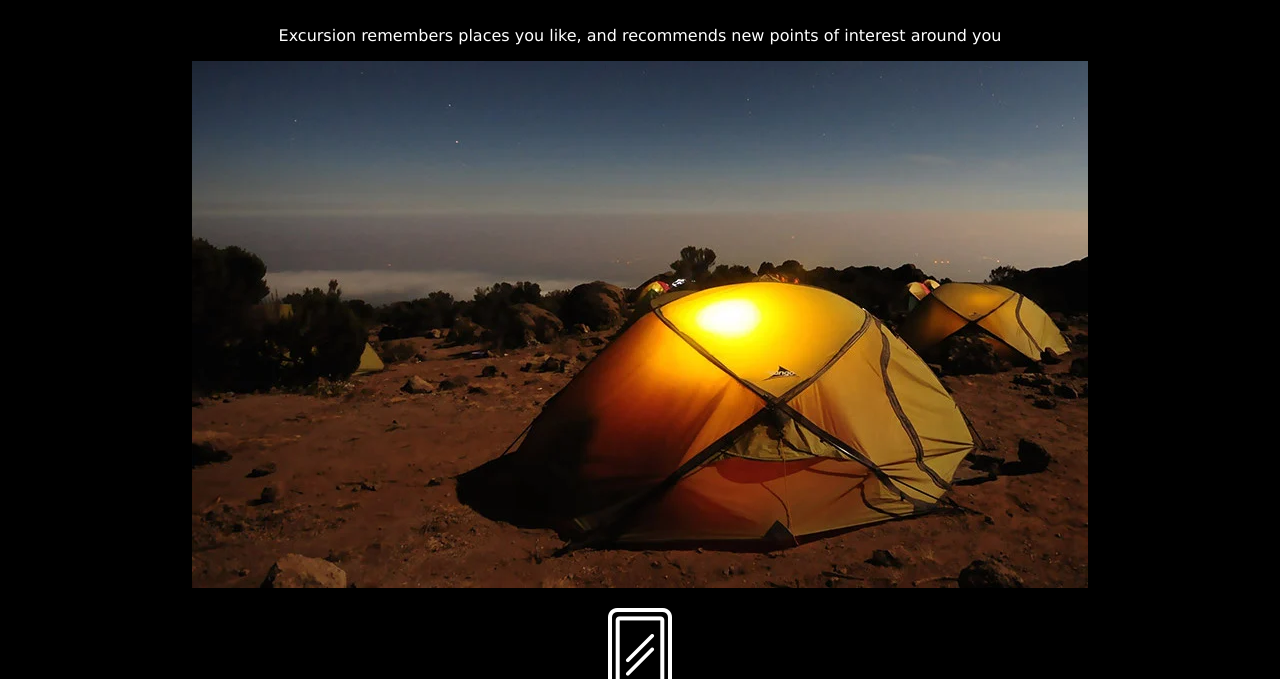
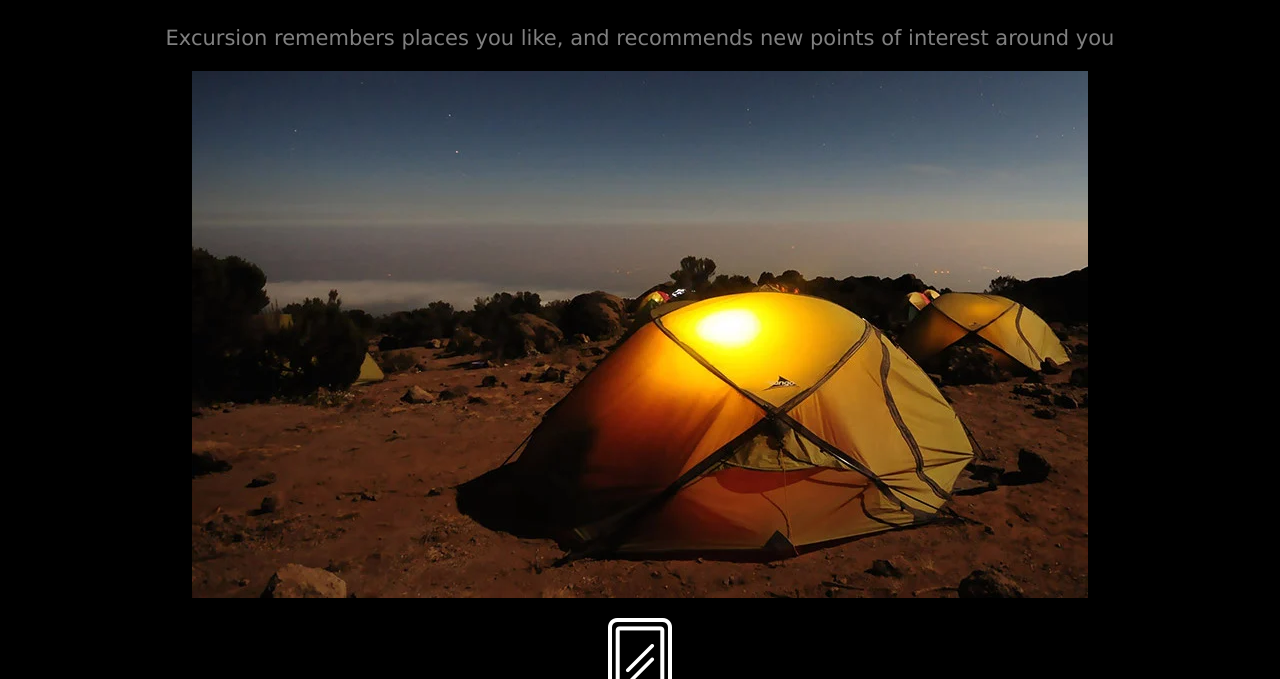
Before and after one commit to RayKentristic/Excursion-project, a plain HTML site: page index.html in a window 1280 px wide. Shown: the part 421-1100 px from the top of the page. Drawn offline with Linux system fonts and the light colour scheme.

Commit message:
Add css styling

```diff
--- a/resources/css/style.css
+++ b/resources/css/style.css
@@ -36,6 +36,12 @@ body {
     font-size: 16px;
 }
 
+/* intro */
+.intro {
+    font-size: 21px;
+    color: gray;
+}
+
 /* footer */
 .footer {
     text-align: right;
```
